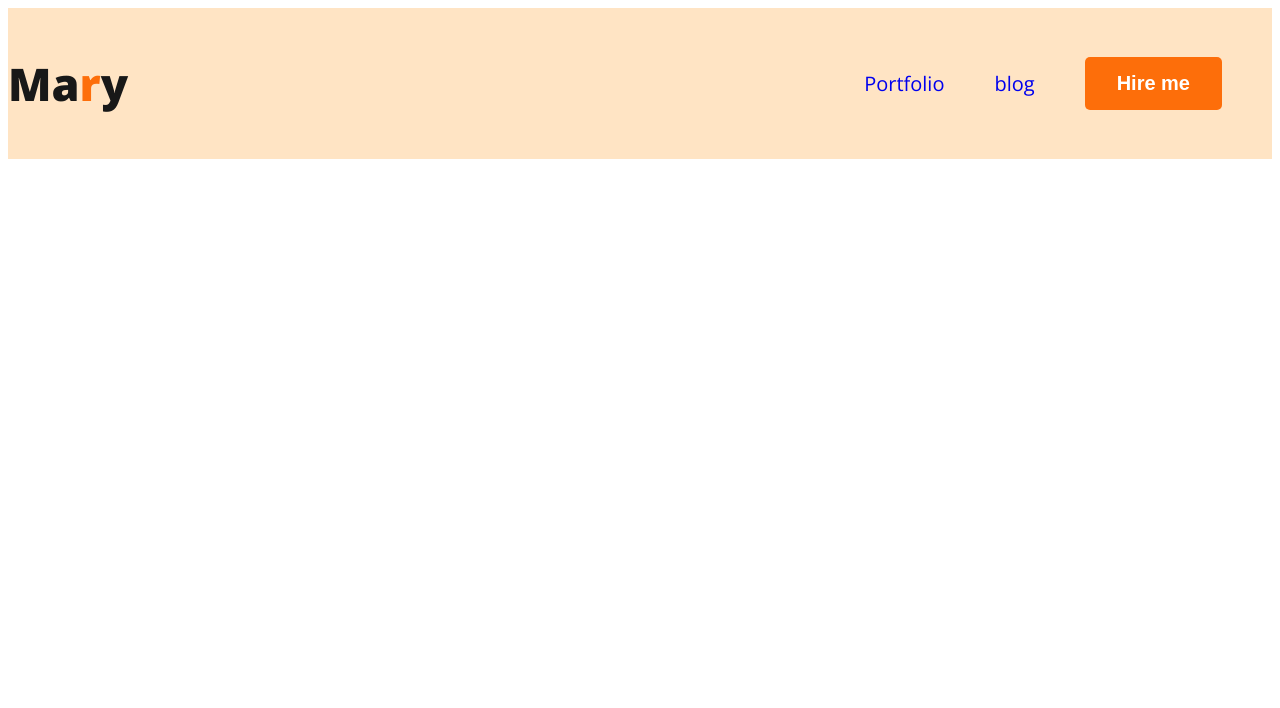
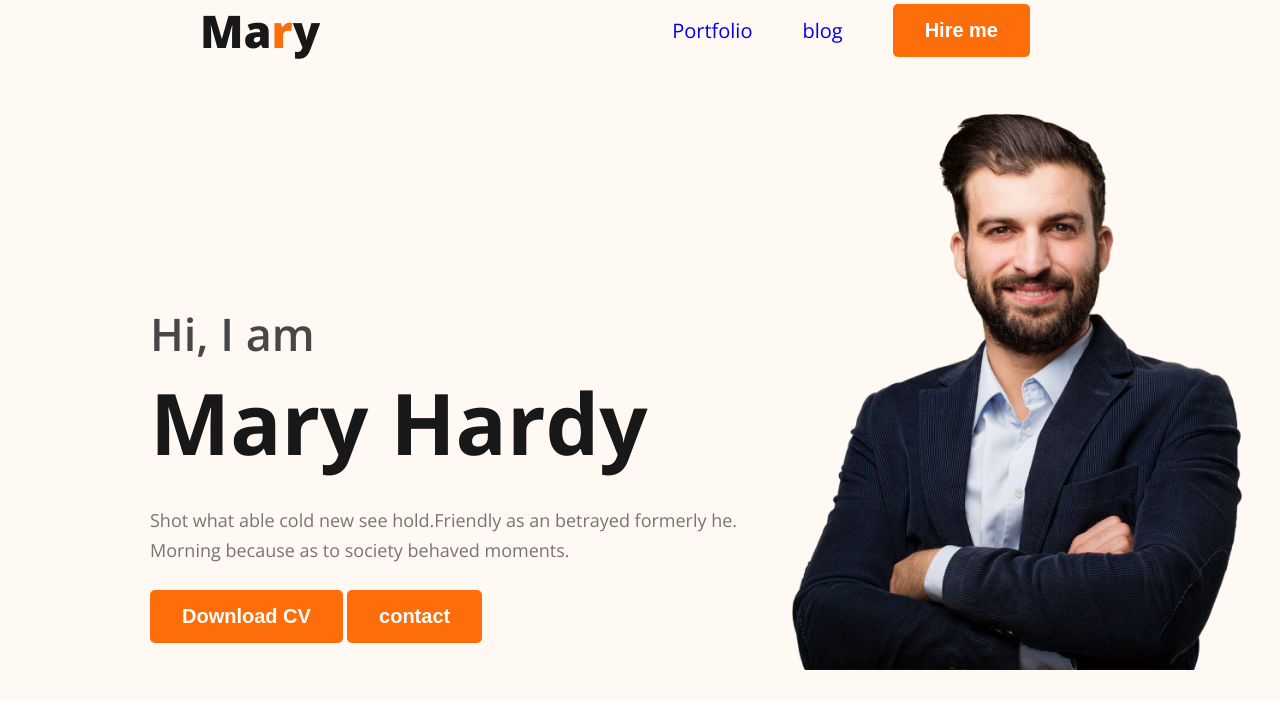
Before and after one commit to sakibalhassan/webdeveloper-portfolio, a plain HTML site: page index.html in a window 1280 px wide. Drawn offline with nearby package versions, Linux system fonts and the light colour scheme.

Commit message:
added header part

```diff
--- a/index.html
+++ b/index.html
@@ -17,7 +17,7 @@
 </head>
 
 <body>
-    <header>
+    <header class="header">
         <nav>
             <h3>Ma<span class="text-primary">r</span>y</h3>
             <ul>
@@ -26,6 +26,17 @@
                 <li><button class="btn-primary">Hire me</button></li>
             </ul>
         </nav>
+        <div class="banner">
+            <div>
+                <h3>Hi, I am</h3>
+                <h1>Mary Hardy</h1>
+                <p>Shot what able cold new see hold.Friendly as an betrayed formerly he.
+                    Morning because as to society behaved moments.</p>
+                <button class="btn-primary">Download CV</button>
+                <button class="btn-primary">contact</button>
+            </div>
+            <img src="images/hardy.png" alt="">
+        </div>
     </header>
     <main></main>
     <footer></footer>
--- a/styles/portfolio.css
+++ b/styles/portfolio.css
@@ -1,6 +1,12 @@
 /* common css */
 body {
     font-family: 'Open Sans', sans-serif;
+}
+
+* {
+    margin: 0;
+    padding: 0;
+    box-sizing: border-box;
 }
 
 .text-primary {
@@ -20,10 +26,10 @@ body {
 /* nav styles */
 
 nav {
-    background-color: bisque;
     display: flex;
     justify-content: space-between;
     align-items: center;
+    margin: 0 200px;
 }
 
 nav h3 {
@@ -49,3 +55,47 @@ nav li {
 nav li a {
     text-decoration: none;
 }
+
+/* header styles */
+.header {
+    background: #FFF8F3;
+}
+
+.banner {
+    padding: 30px 30px 30px 150px;
+    display: flex;
+    align-items: center;
+}
+
+.banner img {
+    width: 500px;
+}
+
+.banner h3 {
+    color: #474747;
+    font-family: Open Sans;
+    font-size: 45px;
+    font-style: normal;
+    font-weight: 600;
+    line-height: normal;
+    margin-top: 185px;
+}
+
+.banner h1 {
+    color: #181818;
+    font-family: Open Sans;
+    font-size: 85px;
+    font-style: normal;
+    font-weight: 700;
+    line-height: normal;
+}
+
+.banner p {
+    color: #757575;
+    font-family: Open Sans;
+    font-size: 18px;
+    font-style: normal;
+    font-weight: 400;
+    line-height: 30px;
+    margin: 25px 0;
+}
```
Also changed, not shown: images/developer.png (added), images/hardy.png (added), images/header_bg.png (added), images/icons/facebook.png (added), images/icons/insta.png (added), images/icons/js.png (added), images/icons/mongo.png (added), images/icons/nodejs.png (added), images/icons/react.png (added), images/icons/twitter.png (added).
